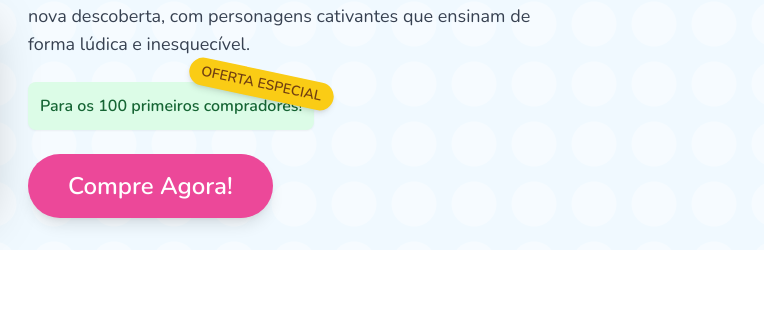
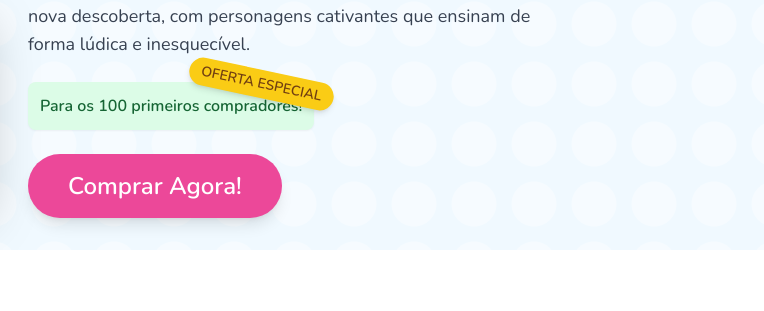
Before and after one commit to oliveirainfobook/ebook, a plain HTML site: page index.html in a window 1280 px wide. Shown: the part 186-497 px from the top of the page, 516-1280 px from the left. Drawn offline with nearby package versions, Linux system fonts and the light colour scheme.

Commit message:
Update index.html

```diff
--- a/index.html
+++ b/index.html
@@ -67,7 +67,7 @@
                         <p class="bg-green-100 text-green-800 font-semibold p-3 rounded-lg shadow-sm">Para os 100 primeiros compradores!</p>
                     </div>
                     <a href="https://pay.cakto.com.br/htkfvbm_522032" class="w-full md:w-auto inline-block bg-pink-500 hover:bg-pink-600 text-white font-bold text-2xl py-4 px-10 rounded-full shadow-lg transform hover:scale-105 transition-transform duration-300">
-                        Compre Agora!
+                        Comprar Agora!
                     </a>
                 </div>
             </div>
```
